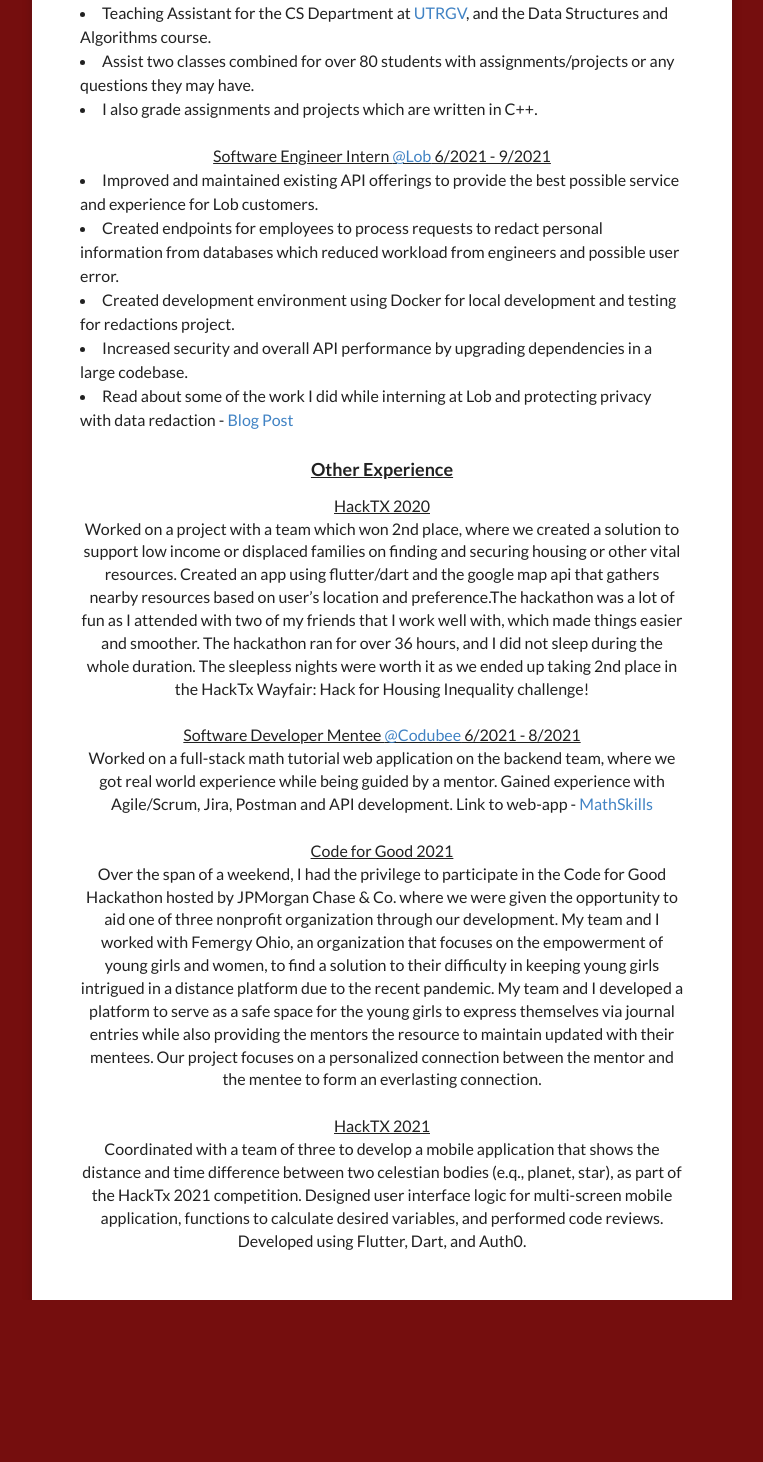
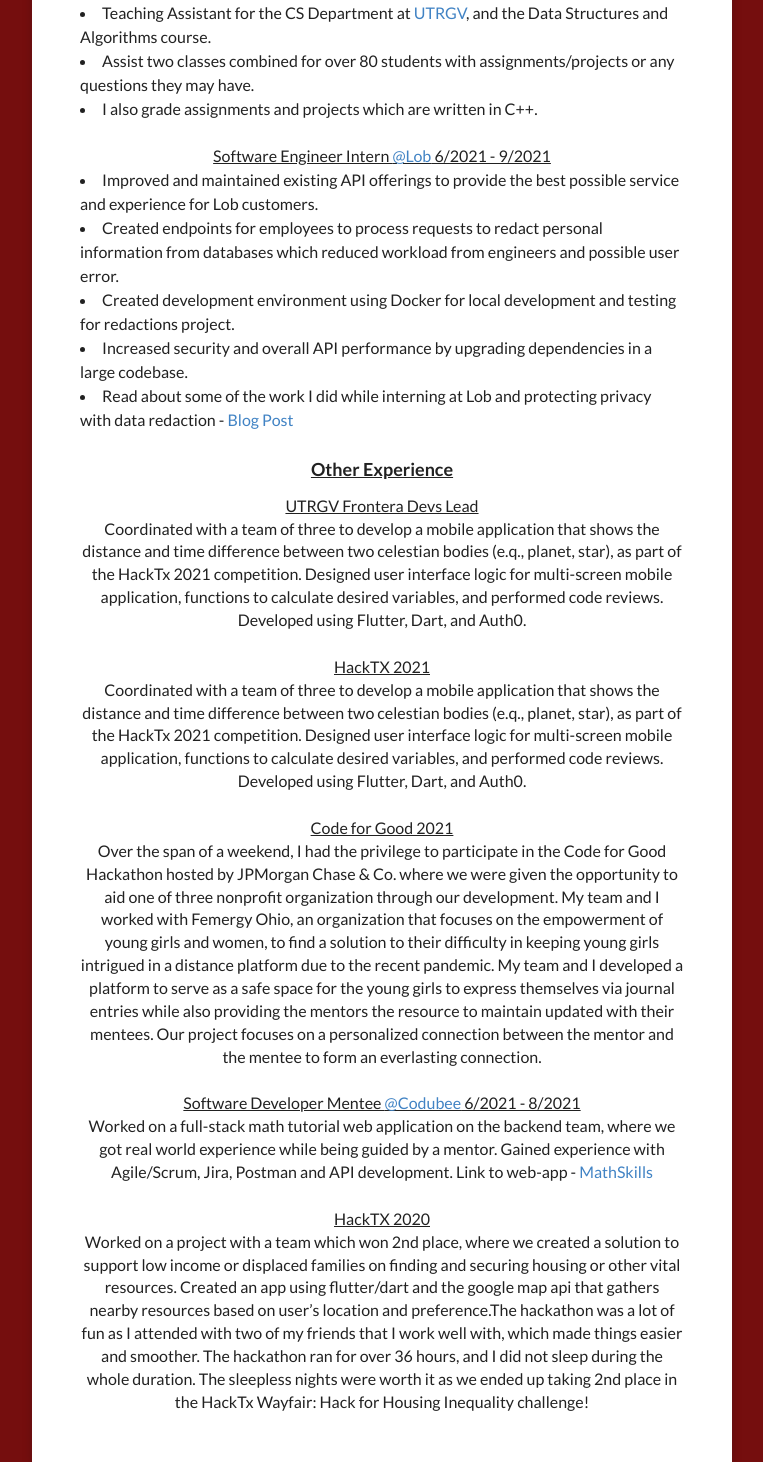
Before and after one commit to Martje55555/Martje55555.github.io, a React (Create React App) app: page /#/MyExperience in a window 1280 px wide. Shown: the part 481-1943 px from the top of the page, without its empty margins (258-1021 px from the left). Before the commit the page ends 1781 px from the top, so only its background shows below. Built offline with nearby package versions, Linux system fonts and the light colour scheme.

Commit message:
updated experience and about me page

```diff
--- a/src/components/AboutMe.js
+++ b/src/components/AboutMe.js
@@ -1,8 +1,5 @@
 import React from 'react';
-//import './AboutMe.css';
 import './Home.css';
-import combined from '../public/images/babyMeandOlderMe.jpg';
-import lobSign from '../public/images/lobSign.jpg';
 
 const AboutMe = () => {
 
@@ -19,7 +16,7 @@
                 <li>Research consists in the area of artificial intelligence, but more specifically autonomous transportation.</li>
                 <li>Current project consists of creating an autonomous vehicle simulator, where one can sit and experience autonomous
                     transportation with different scenarios.</li>
-                <li>Lead programmer, tasked with creating different scenarios using the CARLA python API.</li>
+                <li>Lead programmer, tasked with creating different scenarios using the CARLA python API and training an agent using reinforcement learning.</li>
 
                 <br />
 
@@ -39,28 +36,22 @@
 
                 <h3 className="ui centered header"><u>Other Experience</u></h3>
 
-                <center> <p><u>HackTX 2020</u></p></center>
+                <center> <p><u>UTRGV Frontera Devs Lead</u></p></center>
                 <center><p>
-                    Worked on a project with a team which won 2nd place, where we
-                    created a solution to support low income or displaced families on
-                    finding and securing housing or other vital resources. Created an
-                    app using flutter/dart and the google map api that gathers nearby
-                    resources based on user’s location and preference.The hackathon was a
-                    lot of fun as I attended with two of my friends that I work well with,
-                    which made things easier and smoother. The hackathon ran for over 36 hours,
-                    and I did not sleep during the whole duration. The sleepless nights were worth
-                    it as we ended up taking 2nd place in the HackTx Wayfair: Hack for Housing Inequality
-                    challenge!
+                    Coordinated with a team of three to develop a mobile application that shows the distance and time difference
+                    between two celestian bodies (e.q., planet, star), as part of the HackTx 2021 competition. Designed user interface logic for multi-screen mobile application, functions to calculate desired
+                    variables, and performed code reviews.
+                    Developed using Flutter, Dart, and Auth0.
                 </p> </center>
 
                 <br />
 
-                <center><p><u>Software Developer Mentee <a target='_blank' href={'https://www.codubee.com/'}>@Codubee</a>  6/2021 - 8/2021</u></p></center>
+                <center> <p><u>HackTX 2021</u></p></center>
                 <center><p>
-                    Worked on a full-stack math tutorial web application on the backend team, where we got real world experience while being guided by a mentor.
-                    Gained experience with Agile/Scrum, Jira, Postman and API development.
-
-                    Link to web-app - <a target="_blank" href={"https://mathskillsmw3-4-front.herokuapp.com"}> MathSkills</a>
+                    Coordinated with a team of three to develop a mobile application that shows the distance and time difference
+                    between two celestian bodies (e.q., planet, star), as part of the HackTx 2021 competition. Designed user interface logic for multi-screen mobile application, functions to calculate desired
+                    variables, and performed code reviews.
+                    Developed using Flutter, Dart, and Auth0.
                 </p> </center>
 
                 <br />
@@ -78,12 +69,28 @@
 
                 <br />
 
-                <center> <p><u>HackTX 2021</u></p></center>
+                <center><p><u>Software Developer Mentee <a target='_blank' href={'https://www.codubee.com/'}>@Codubee</a>  6/2021 - 8/2021</u></p></center>
                 <center><p>
-                    Coordinated with a team of three to develop a mobile application that shows the distance and time difference
-                    between two celestian bodies (e.q., planet, star), as part of the HackTx 2021 competition. Designed user interface logic for multi-screen mobile application, functions to calculate desired
-                    variables, and performed code reviews.
-                    Developed using Flutter, Dart, and Auth0.
+                    Worked on a full-stack math tutorial web application on the backend team, where we got real world experience while being guided by a mentor.
+                    Gained experience with Agile/Scrum, Jira, Postman and API development.
+
+                    Link to web-app - <a target="_blank" href={"https://mathskillsmw3-4-front.herokuapp.com"}> MathSkills</a>
+                </p> </center>
+
+                <br />
+
+                <center> <p><u>HackTX 2020</u></p></center>
+                <center><p>
+                    Worked on a project with a team which won 2nd place, where we
+                    created a solution to support low income or displaced families on
+                    finding and securing housing or other vital resources. Created an
+                    app using flutter/dart and the google map api that gathers nearby
+                    resources based on user’s location and preference.The hackathon was a
+                    lot of fun as I attended with two of my friends that I work well with,
+                    which made things easier and smoother. The hackathon ran for over 36 hours,
+                    and I did not sleep during the whole duration. The sleepless nights were worth
+                    it as we ended up taking 2nd place in the HackTx Wayfair: Hack for Housing Inequality
+                    challenge!
                 </p> </center>
 
             </div>
--- a/src/components/Home.js
+++ b/src/components/Home.js
@@ -38,7 +38,8 @@
                     as a Software Engineer Intern at <a href="https://www.lob.com/" target="_blank">Lob </a>
                     where we build APIs to Increase Connectivity Between the Offline and Online Worlds.
                     I currently work as an Undergraduate Research Assistant in the area of artificical intelligence,
-                    but more specifically in autonomous transportation, a project funded by the NSF.
+                    but more specifically in autonomous transportation, a project funded by the NSF and as a member of the
+                    <a target={"_blank"} href={"https://fatemehnazari.weebly.com/"}> H-SMART Lab</a>.
                 </b></p></center>
 
             </div>
@@ -53,41 +54,3 @@
 }
 
 export default Home;
-
-{/* <h3 className="ui centered header"><u>Work Experience</u></h3>
-
-<center><p><u>Teaching Assistant 9/2021 - 12/2021</u></p></center>
-
-<center><p><u>Software Engineer Intern <a target='_blank' href={'https://www.lob.com/'}>@Lob</a>  6/2021 - 8/2021</u></p></center> */}
-
-{/* <center><p>
-Improved and maintained existing API offerings to provide the best possible service and experience for Lob customers.
-Most recent assignment I worked on was creating endpoints for customers to redact personal information from our DBs (to comply with the GDPR) and integrating said endpoints
-to our API. Previously the way user data was being handled was to manually go into the production database and redact it. Which in practice is
-a big no no. Now with the new endpoints, all that needs to be done is hit it with the correct auth and payload to complete the redaction.
-</p></center> */}
-
-{/* <center><p>Worked on a project with a team which won 2nd place, where we
-    created a solution to support low income or displaced families on
-    finding and securing housing or other vital resources. Created an
-    app using flutter/dart and the google map api that gathers nearby
-    resources based on user’s location and preference.The hackathon was a
-    lot of fun as I attended with two of my friends that I work well with,
-    which made things easier and smoother. The hackathon ran for over 36 hours,
-    and I did not sleep during the whole duration. The sleepless nights were worth
-    it as we ended up taking 2nd place in the HackTx Wayfair: Hack for Housing Inequality
-    challenge!
-</p> </center> */}
-
-
-{/* <center><p><u>Student Work Study 8/2018 - 6/2020</u></p></center>
-<center><p>I was in charge of monitoring a building that contained practice
-    rooms and a computer lab for music majors to use. I made
-    sure everyone complied with the building and computer lab rules.
-    I also worked in an office setting answering phone calls, delivering mail
-    and working with excel.
-</p></center> */}
-
-// <h3 className="ui centered header"><u>Extra</u></h3>
-
-// <center> <p><u>HackTX 2020</u></p></center>
```
Also changed, not shown: src/App.js (+0 -15 lines).
